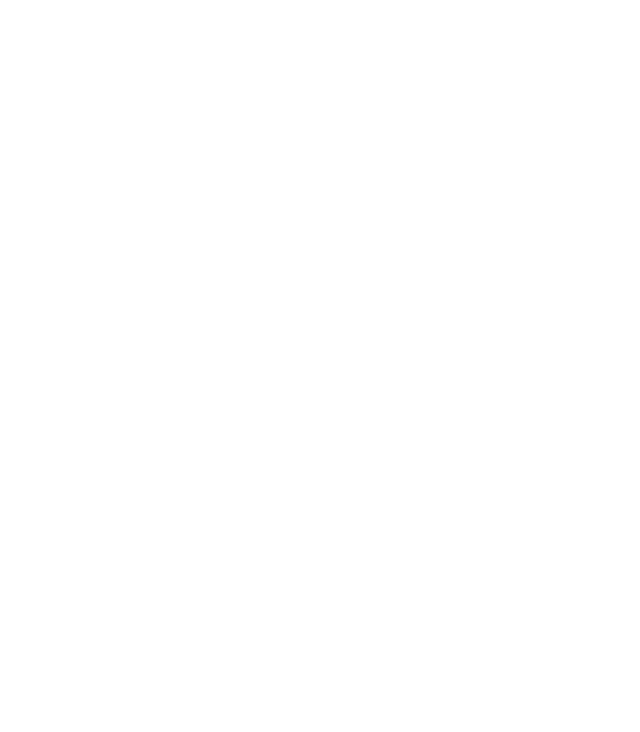
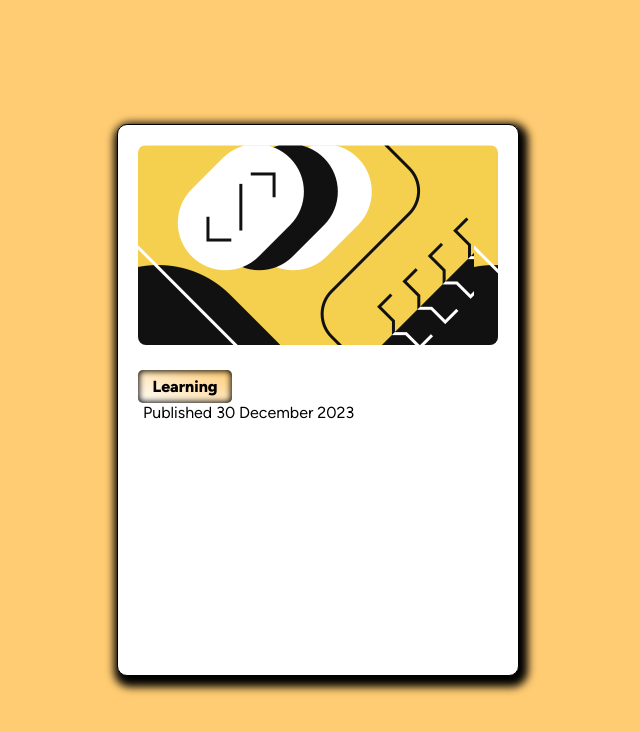
Before and after one commit to joaovictorgregorio/projeto_blog_preview, a plain HTML site: page blog-preview-card-main/index.html in a window 1280 px wide. Shown: the whole page, without its empty margins (322-962 px from the left). Drawn offline with Linux system fonts and the light colour scheme.

Commit message:
Projeto em desenvolvimento, criando a estrutura

```diff
--- /dev/null
+++ b/blog-preview-card-main/estilo/style.css
@@ -0,0 +1,77 @@
+@charset "UTF-8";
+
+* {
+    margin: 0px;
+    padding: 0px;
+}
+
+@font-face {
+    font-family: 'figtree-extrabold';
+    src: url('../fonts/Figtree-ExtraBold.ttf') format(truetype);
+}
+
+@font-face {
+    font-family: 'figtree-semibold';
+    src: url('../fonts/Figtree-SemiBold.ttf') format(truetype);
+}
+
+@font-face {
+    font-family: 'figtree-variablefont';
+    src: url('../fonts/Figtree-VariableFont_wght.ttf') format(truetype);
+}
+
+:root {
+    --cor01: #ffcc73;
+    --cor02: #000000;
+    --cor03: #ffffff;
+
+    --fonte-extrabold: 'figtree-extrabold', verdana, sans-serif;
+    --fonte-semibold: 'figtree-semibold', verdana, sans-serif;
+    --fonte-variable: 'figtree-variablefont', verdana, sans-serif;
+}
+
+body {
+    background-color: var(--cor01);
+}
+
+main {
+    margin: auto;
+    height: 550px;
+    width: 400px;
+    background-color: var(--cor03);
+    border: 1px solid black;
+    border-radius: 10px;
+    box-shadow: 3px 5px 9px 6px black;
+}
+
+.container {
+    position: absolute;
+    left: 50%;
+    top: 50%;
+    transform: translate(-50%, -50%);
+}
+
+main > section {
+    background-image: url('../images/imagem_principal.png');
+    margin: auto;
+    margin: 20px;
+    height: 190px;
+    width: 350px;
+    padding: 5px;
+    border-radius: 8px;
+}
+
+main > section > h4 {
+    font-family: var(--fonte-extrabold);
+    width: 80px;
+    margin: 220px 0px 0px -5px;
+    background-image: linear-gradient(to left bottom, var(--cor01), var(--cor03));
+    text-align: center;
+    box-shadow: inset 0px 0px 6px 1px black;
+    padding: 7px;
+    border-radius: 5px;
+}
+
+main > section > article > p {
+    font-family: var(--fonte-variable);
+}
--- a/blog-preview-card-main/index.html
+++ b/blog-preview-card-main/index.html
@@ -1,12 +1,31 @@
 <!DOCTYPE html>
 <html lang="pt-br">
+
 <head>
   <meta charset="UTF-8">
   <meta name="viewport" content="width=device-width, initial-scale=1.0">
   <link rel="shortcut icon" href="images/favicon-32x32.png" type="image/x-icon">
+  <link rel="stylesheet" href="estilo/style.css">
   <title>Blog Preview Card</title>
 </head>
+
 <body>
+  <header>
 
+  </header>
+  <div class="container">
+    <main>
+      <section>
+        <h4>Learning</h4>
+        <article>
+          <p>Published 30 December 2023</p>
+        </article>
+      </section>
+    </main>
+  </div>
+  <footer>
+
+  </footer>
 </body>
+
 </html>
```
Also changed, not shown: blog-preview-card-main/fonts/Figtree-ExtraBold.ttf (renamed from blog-preview-card-main/fonts/static/Figtree-ExtraBold.ttf), blog-preview-card-main/fonts/Figtree-SemiBold.ttf (renamed from blog-preview-card-main/fonts/static/Figtree-SemiBold.ttf), blog-preview-card-main/fonts/OFL.txt (deleted), blog-preview-card-main/fonts/README.txt (deleted), blog-preview-card-main/images/imagem_principal.png (added).
